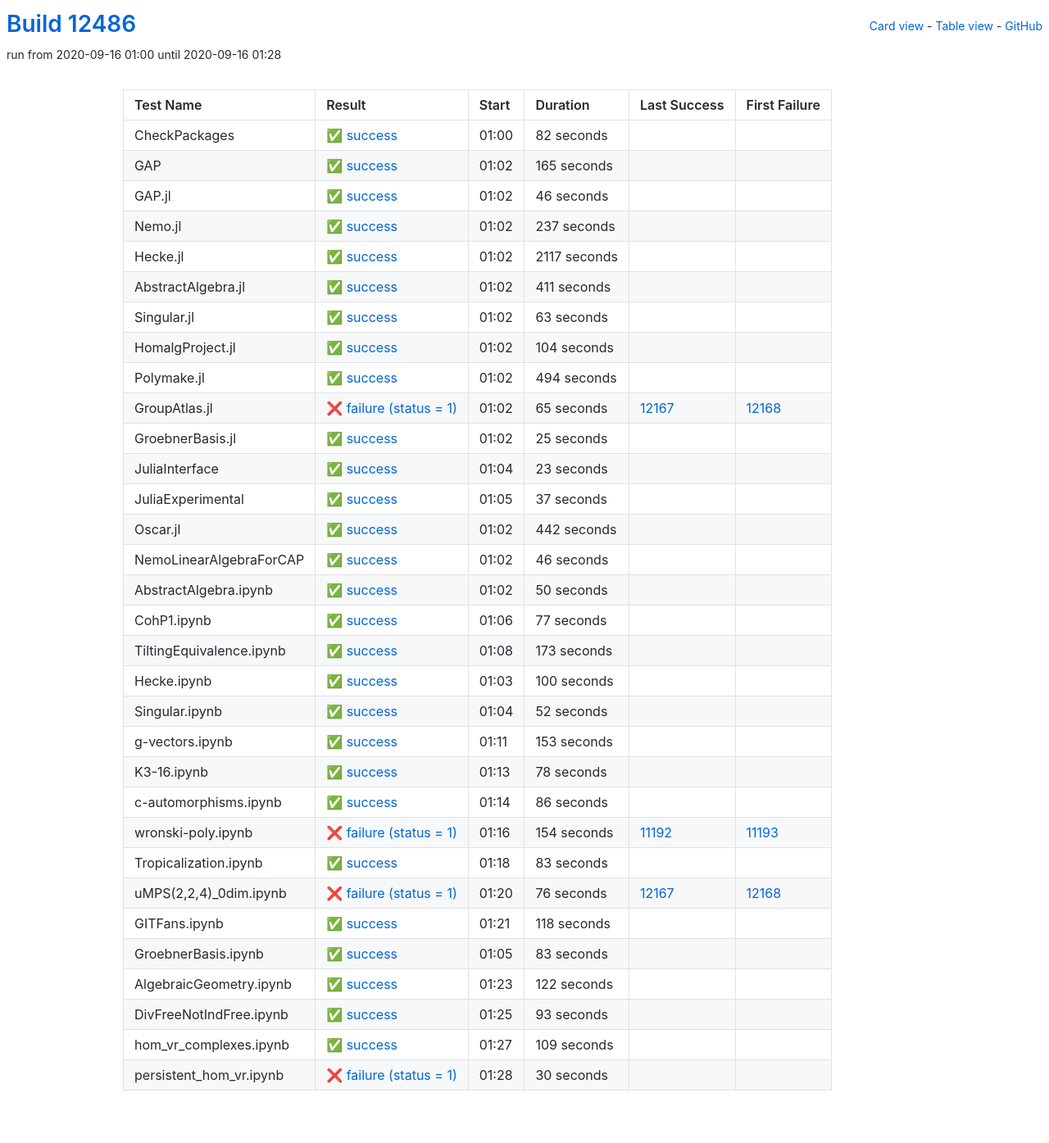
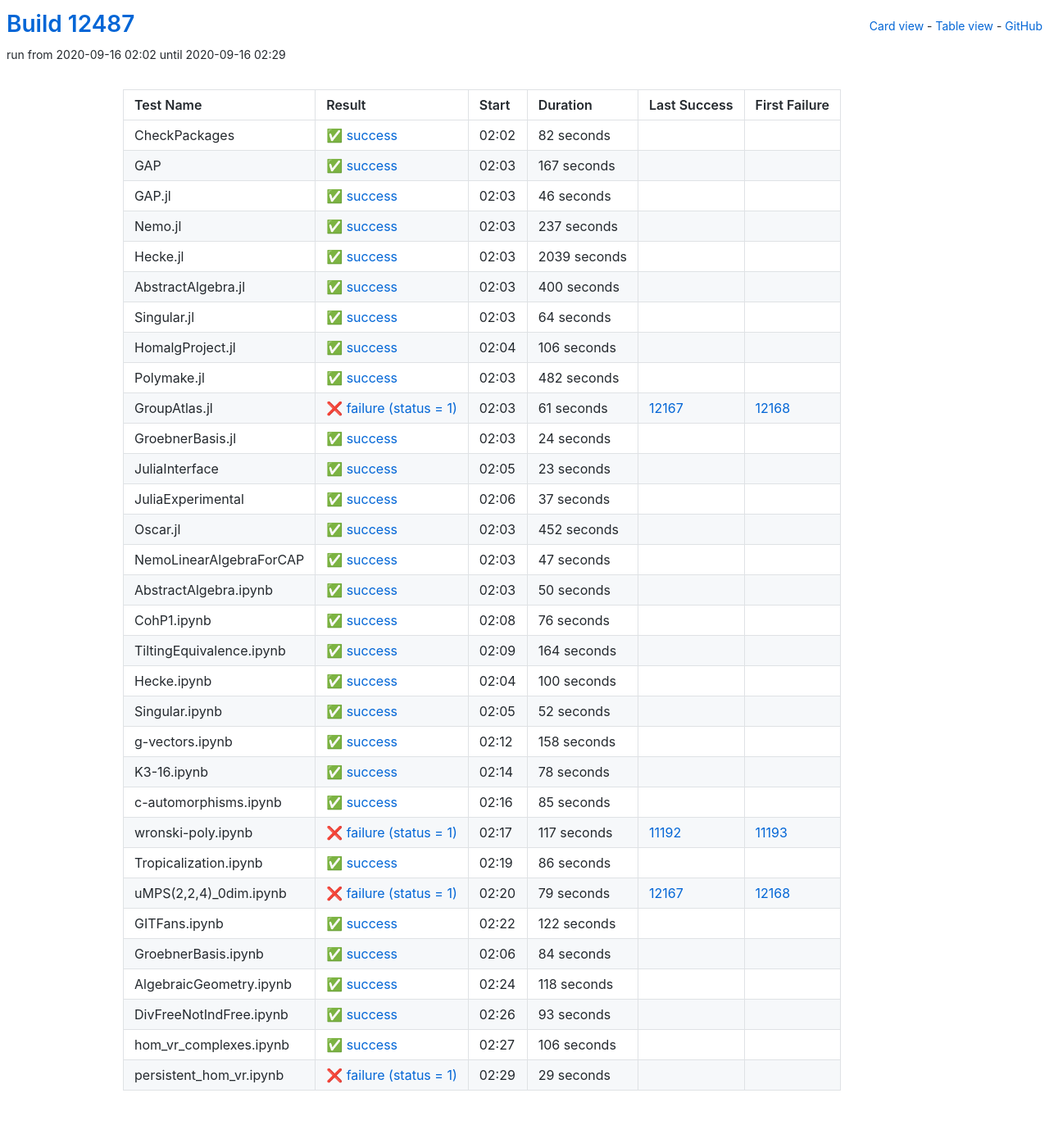
Before and after one commit to oscar-system/oscar-ci-status, a Jekyll site: the page built from table.html, in a window 1280 px wide. Shown: the whole page at 82% size. Built offline with Jekyll 4.4.1, drawn with Linux system fonts in a browser that asks for light colours.

Commit message:
Build #12487

```diff
--- a/_data/ci.yml
+++ b/_data/ci.yml
@@ -1,6 +1,6 @@
 ---
-build: 12486
-build_url: https://oscarci.mathematik.uni-kl.de/job/oscar/12486/
+build: 12487
+build_url: https://oscarci.mathematik.uni-kl.de/job/oscar/12487/
 job: oscar
 organization: oscar-system
 repo: oscar-ci-status
@@ -8,8 +8,8 @@
 tests:
 - name: CheckPackages
   id: checkpackages
-  log: https://oscarci.mathematik.uni-kl.de/job/oscar/12486/artifact/logs/build-12486/CheckPackages.log
-  start: 2020-09-16 01:00
+  log: https://oscarci.mathematik.uni-kl.de/job/oscar/12487/artifact/logs/build-12487/CheckPackages.log
+  start: 2020-09-16 02:02
   success: true
   exitcode: 0
   status: success
@@ -20,20 +20,20 @@
   first_failure_url:
 - name: GAP
   id: gap
-  log: https://oscarci.mathematik.uni-kl.de/job/oscar/12486/artifact/logs/build-12486/GAP.log
-  start: 2020-09-16 01:02
+  log: https://oscarci.mathematik.uni-kl.de/job/oscar/12487/artifact/logs/build-12487/GAP.log
+  start: 2020-09-16 02:03
   success: true
   exitcode: 0
   status: success
-  duration: 165
+  duration: 167
   last_success: false
   last_success_url:
   first_failure: false
   first_failure_url:
 - name: GAP.jl
   id: gap-jl
-  log: https://oscarci.mathematik.uni-kl.de/job/oscar/12486/artifact/logs/build-12486/GAP.jl.log
-  start: 2020-09-16 01:02
+  log: https://oscarci.mathematik.uni-kl.de/job/oscar/12487/artifact/logs/build-12487/GAP.jl.log
+  start: 2020-09-16 02:03
   success: true
   exitcode: 0
   status: success
@@ -44,8 +44,8 @@
   first_failure_url:
 - name: Nemo.jl
   id: nemo-jl
-  log: https://oscarci.mathematik.uni-kl.de/job/oscar/12486/artifact/logs/build-12486/Nemo.jl.log
-  start: 2020-09-16 01:02
+  log: https://oscarci.mathematik.uni-kl.de/job/oscar/12487/artifact/logs/build-12487/Nemo.jl.log
+  start: 2020-09-16 02:03
   success: true
   exitcode: 0
   status: success
@@ -56,92 +56,92 @@
   first_failure_url:
 - name: Hecke.jl
   id: hecke-jl
-  log: https://oscarci.mathematik.uni-kl.de/job/oscar/12486/artifact/logs/build-12486/Hecke.jl.log
-  start: 2020-09-16 01:02
+  log: https://oscarci.mathematik.uni-kl.de/job/oscar/12487/artifact/logs/build-12487/Hecke.jl.log
+  start: 2020-09-16 02:03
   success: true
   exitcode: 0
   status: success
-  duration: 2117
+  duration: 2039
   last_success: false
   last_success_url:
   first_failure: false
   first_failure_url:
 - name: AbstractAlgebra.jl
   id: abstractalgebra-jl
-  log: https://oscarci.mathematik.uni-kl.de/job/oscar/12486/artifact/logs/build-12486/AbstractAlgebra.jl.log
-  start: 2020-09-16 01:02
+  log: https://oscarci.mathematik.uni-kl.de/job/oscar/12487/artifact/logs/build-12487/AbstractAlgebra.jl.log
+  start: 2020-09-16 02:03
   success: true
   exitcode: 0
   status: success
-  duration: 411
+  duration: 400
   last_success: false
   last_success_url:
   first_failure: false
   first_failure_url:
 - name: Singular.jl
   id: singular-jl
-  log: https://oscarci.mathematik.uni-kl.de/job/oscar/12486/artifact/logs/build-12486/Singular.jl.log
-  start: 2020-09-16 01:02
+  log: https://oscarci.mathematik.uni-kl.de/job/oscar/12487/artifact/logs/build-12487/Singular.jl.log
+  start: 2020-09-16 02:03
   success: true
   exitcode: 0
   status: success
-  duration: 63
+  duration: 64
   last_success: false
   last_success_url:
   first_failure: false
   first_failure_url:
 - name: HomalgProject.jl
   id: homalgproject-jl
-  log: https://oscarci.mathematik.uni-kl.de/job/oscar/12486/artifact/logs/build-12486/HomalgProject.jl.log
-  start: 2020-09-16 01:02
+  log: https://oscarci.mathematik.uni-kl.de/job/oscar/12487/artifact/logs/build-12487/HomalgProject.jl.log
+  start: 2020-09-16 02:04
   success: true
   exitcode: 0
   status: success
-  duration: 104
+  duration: 106
   last_success: false
   last_success_url:
   first_failure: false
   first_failure_url:
 - name: Polymake.jl
   id: polymake-jl
-  log: https://oscarci.mathematik.uni-kl.de/job/oscar/12486/artifact/logs/build-12486/Polymake.jl.log
-  start: 2020-09-16 01:02
+  log: https://oscarci.mathematik.uni-kl.de/job/oscar/12487/artifact/logs/build-12487/Polymake.jl.log
+  start: 2020-09-16 02:03
   success: true
   exitcode: 0
   status: success
-  duration: 494
+  duration: 482
   last_success: false
   last_success_url:
   first_failure: false
   first_failure_url:
 - name: GroupAtlas.jl
   id: groupatlas-jl
-  log: https://oscarci.mathematik.uni-kl.de/job/oscar/12486/artifact/logs/build-12486/GroupAtlas.jl.log
-  start: 2020-09-16 01:02
+  log: https://oscarci.mathematik.uni-kl.de/job/oscar/12487/artifact/logs/build-12487/GroupAtlas.jl.log
+  start: 2020-09-16 02:03
   success: false
   exitcode: 1
   status: failure
-  duration: 65
+  duration: 61
   last_success: 12167
   last_success_url: https://oscarci.mathematik.uni-kl.de/job/oscar/12167/
   first_failure: 12168
   first_failure_url: https://oscarci.mathematik.uni-kl.de/job/oscar/12168/
 - name: GroebnerBasis.jl
   id: groebnerbasis-jl
-  log: https://oscarci.mathematik.uni-kl.de/job/oscar/12486/artifact/logs/build-12486/GroebnerBasis.jl.log
-  start: 2020-09-16 01:02
+  log: https://oscarci.mathematik.uni-kl.de/job/oscar/12487/artifact/logs/build-12487/GroebnerBasis.jl.log
+  start: 2020-09-16 02:03
   success: true
   exitcode: 0
   status: success
-  duration: 25
+  duration: 24
   last_success: false
   last_success_url:
   first_failure: false
   first_failure_url:
 - name: JuliaInterface
   id: juliainterface
-  log: https://oscarci.mathematik.uni-kl.de/job/oscar/12486/artifact/logs/build-12486/JuliaInterface.log
-  start: 2020-09-16 01:04
+  log: https://oscarci.mathematik.uni-kl.de/job/oscar/12487/artifact/logs/build-12487/JuliaInterface.log
+  start: 2020-09-16 02:05
   success: true
   exitcode: 0
   status: success
@@ -152,8 +152,8 @@
   first_failure_url:
 - name: JuliaExperimental
   id: juliaexperimental
-  log: https://oscarci.mathematik.uni-kl.de/job/oscar/12486/artifact/logs/build-12486/JuliaExperimental.log
-  start: 2020-09-16 01:05
+  log: https://oscarci.mathematik.uni-kl.de/job/oscar/12487/artifact/logs/build-12487/JuliaExperimental.log
+  start: 2020-09-16 02:06
   success: true
   exitcode: 0
   status: success
@@ -164,32 +164,32 @@
   first_failure_url:
 - name: Oscar.jl
   id: oscar-jl
-  log: https://oscarci.mathematik.uni-kl.de/job/oscar/12486/artifact/logs/build-12486/Oscar.jl.log
-  start: 2020-09-16 01:02
+  log: https://oscarci.mathematik.uni-kl.de/job/oscar/12487/artifact/logs/build-12487/Oscar.jl.log
+  start: 2020-09-16 02:03
   success: true
   exitcode: 0
   status: success
-  duration: 442
+  duration: 452
   last_success: false
   last_success_url:
   first_failure: false
   first_failure_url:
 - name: NemoLinearAlgebraForCAP
   id: nemolinearalgebraforcap
-  log: https://oscarci.mathematik.uni-kl.de/job/oscar/12486/artifact/logs/build-12486/NemoLinearAlgebraForCAP.log
-  start: 2020-09-16 01:02
+  log: https://oscarci.mathematik.uni-kl.de/job/oscar/12487/artifact/logs/build-12487/NemoLinearAlgebraForCAP.log
+  start: 2020-09-16 02:03
   success: true
   exitcode: 0
   status: success
-  duration: 46
+  duration: 47
   last_success: false
   last_success_url:
   first_failure: false
   first_failure_url:
 - name: AbstractAlgebra.ipynb
   id: abstractalgebra-ipynb
-  log: https://oscarci.mathematik.uni-kl.de/job/oscar/12486/artifact/logs/build-12486/AbstractAlgebra.ipynb.log
-  start: 2020-09-16 01:02
+  log: https://oscarci.mathematik.uni-kl.de/job/oscar/12487/artifact/logs/build-12487/AbstractAlgebra.ipynb.log
+  start: 2020-09-16 02:03
   success: true
   exitcode: 0
   status: success
@@ -200,32 +200,32 @@
   first_failure_url:
 - name: CohP1.ipynb
   id: cohp1-ipynb
-  log: https://oscarci.mathematik.uni-kl.de/job/oscar/12486/artifact/logs/build-12486/CohP1.ipynb.log
-  start: 2020-09-16 01:06
+  log: https://oscarci.mathematik.uni-kl.de/job/oscar/12487/artifact/logs/build-12487/CohP1.ipynb.log
+  start: 2020-09-16 02:08
   success: true
   exitcode: 0
   status: success
-  duration: 77
+  duration: 76
   last_success: false
   last_success_url:
   first_failure: false
   first_failure_url:
 - name: TiltingEquivalence.ipynb
   id: tiltingequivalence-ipynb
-  log: https://oscarci.mathematik.uni-kl.de/job/oscar/12486/artifact/logs/build-12486/TiltingEquivalence.ipynb.log
-  start: 2020-09-16 01:08
+  log: https://oscarci.mathematik.uni-kl.de/job/oscar/12487/artifact/logs/build-12487/TiltingEquivalence.ipynb.log
+  start: 2020-09-16 02:09
   success: true
   exitcode: 0
   status: success
-  duration: 173
+  duration: 164
   last_success: false
   last_success_url:
   first_failure: false
   first_failure_url:
 - name: Hecke.ipynb
   id: hecke-ipynb
-  log: https://oscarci.mathematik.uni-kl.de/job/oscar/12486/artifact/logs/build-12486/Hecke.ipynb.log
-  start: 2020-09-16 01:03
+  log: https://oscarci.mathematik.uni-kl.de/job/oscar/12487/artifact/logs/build-12487/Hecke.ipynb.log
+  start: 2020-09-16 02:04
   success: true
   exitcode: 0
   status: success
@@ -236,8 +236,8 @@
   first_failure_url:
 - name: Singular.ipynb
   id: singular-ipynb
-  log: https://oscarci.mathematik.uni-kl.de/job/oscar/12486/artifact/logs/build-12486/Singular.ipynb.log
-  start: 2020-09-16 01:04
+  log: https://oscarci.mathematik.uni-kl.de/job/oscar/12487/artifact/logs/build-12487/Singular.ipynb.log
+  start: 2020-09-16 02:05
   success: true
   exitcode: 0
   status: success
@@ -248,20 +248,20 @@
   first_failure_url:
 - name: g-vectors.ipynb
   id: g-vectors-ipynb
-  log: https://oscarci.mathematik.uni-kl.de/job/oscar/12486/artifact/logs/build-12486/g-vectors.ipynb.log
-  start: 2020-09-16 01:11
+  log: https://oscarci.mathematik.uni-kl.de/job/oscar/12487/artifact/logs/build-12487/g-vectors.ipynb.log
+  start: 2020-09-16 02:12
   success: true
   exitcode: 0
   status: success
-  duration: 153
+  duration: 158
   last_success: false
   last_success_url:
   first_failure: false
   first_failure_url:
 - name: K3-16.ipynb
   id: k3-16-ipynb
-  log: https://oscarci.mathematik.uni-kl.de/job/oscar/12486/artifact/logs/build-12486/K3-16.ipynb.log
-  start: 2020-09-16 01:13
+  log: https://oscarci.mathematik.uni-kl.de/job/oscar/12487/artifact/logs/build-12487/K3-16.ipynb.log
+  start: 2020-09-16 02:14
   success: true
   exitcode: 0
   status: success
@@ -272,8 +272,32 @@
   first_failure_url:
 - name: c-automorphisms.ipynb
   id: c-automorphisms-ipynb
-  log: https://oscarci.mathematik.uni-kl.de/job/oscar/12486/artifact/logs/build-12486/c-automorphisms.ipynb.log
-  start: 2020-09-16 01:14
+  log: https://oscarci.mathematik.uni-kl.de/job/oscar/12487/artifact/logs/build-12487/c-automorphisms.ipynb.log
+  start: 2020-09-16 02:16
+  success: true
+  exitcode: 0
+  status: success
+  duration: 85
+  last_success: false
+  last_success_url:
+  first_failure: false
+  first_failure_url:
+- name: wronski-poly.ipynb
+  id: wronski-poly-ipynb
+  log: https://oscarci.mathematik.uni-kl.de/job/oscar/12487/artifact/logs/build-12487/wronski-poly.ipynb.log
+  start: 2020-09-16 02:17
+  success: false
+  exitcode: 1
+  status: failure
+  duration: 117
+  last_success: 11192
+  last_success_url: https://oscarci.mathematik.uni-kl.de/job/oscar/11192/
+  first_failure: 11193
+  first_failure_url: https://oscarci.mathematik.uni-kl.de/job/oscar/11193/
+- name: Tropicalization.ipynb
+  id: tropicalization-ipynb
+  log: https://oscarci.mathematik.uni-kl.de/job/oscar/12487/artifact/logs/build-12487/Tropicalization.ipynb.log
+  start: 2020-09-16 02:19
   success: true
   exitcode: 0
   status: success
@@ -282,46 +306,46 @@
   last_success_url:
   first_failure: false
   first_failure_url:
-- name: wronski-poly.ipynb
-  id: wronski-poly-ipynb
-  log: https://oscarci.mathematik.uni-kl.de/job/oscar/12486/artifact/logs/build-12486/wronski-poly.ipynb.log
-  start: 2020-09-16 01:16
+- name: uMPS(2,2,4)_0dim.ipynb
+  id: umps-2-2-4-0dim-ipynb
+  log: https://oscarci.mathematik.uni-kl.de/job/oscar/12487/artifact/logs/build-12487/uMPS-2-2-4-_0dim.ipynb.log
+  start: 2020-09-16 02:20
   success: false
   exitcode: 1
   status: failure
-  duration: 154
-  last_success: 11192
-  last_success_url: https://oscarci.mathematik.uni-kl.de/job/oscar/11192/
-  first_failure: 11193
-  first_failure_url: https://oscarci.mathematik.uni-kl.de/job/oscar/11193/
-- name: Tropicalization.ipynb
-  id: tropicalization-ipynb
-  log: https://oscarci.mathematik.uni-kl.de/job/oscar/12486/artifact/logs/build-12486/Tropicalization.ipynb.log
-  start: 2020-09-16 01:18
-  success: true
-  exitcode: 0
-  status: success
-  duration: 83
-  last_success: false
-  last_success_url:
-  first_failure: false
-  first_failure_url:
-- name: uMPS(2,2,4)_0dim.ipynb
-  id: umps-2-2-4-0dim-ipynb
-  log: https://oscarci.mathematik.uni-kl.de/job/oscar/12486/artifact/logs/build-12486/uMPS-2-2-4-_0dim.ipynb.log
-  start: 2020-09-16 01:20
-  success: false
-  exitcode: 1
-  status: failure
-  duration: 76
+  duration: 79
   last_success: 12167
   last_success_url: https://oscarci.mathematik.uni-kl.de/job/oscar/12167/
   first_failure: 12168
   first_failure_url: https://oscarci.mathematik.uni-kl.de/job/oscar/12168/
 - name: GITFans.ipynb
   id: gitfans-ipynb
-  log: https://oscarci.mathematik.uni-kl.de/job/oscar/12486/artifact/logs/build-12486/GITFans.ipynb.log
-  start: 2020-09-16 01:21
+  log: https://oscarci.mathematik.uni-kl.de/job/oscar/12487/artifact/logs/build-12487/GITFans.ipynb.log
+  start: 2020-09-16 02:22
+  success: true
+  exitcode: 0
+  status: success
+  duration: 122
+  last_success: false
+  last_success_url:
+  first_failure: false
+  first_failure_url:
+- name: GroebnerBasis.ipynb
+  id: groebnerbasis-ipynb
+  log: https://oscarci.mathematik.uni-kl.de/job/oscar/12487/artifact/logs/build-12487/GroebnerBasis.ipynb.log
+  start: 2020-09-16 02:06
+  success: true
+  exitcode: 0
+  status: success
+  duration: 84
+  last_success: false
+  last_success_url:
+  first_failure: false
+  first_failure_url:
+- name: AlgebraicGeometry.ipynb
+  id: algebraicgeometry-ipynb
+  log: https://oscarci.mathematik.uni-kl.de/job/oscar/12487/artifact/logs/build-12487/AlgebraicGeometry.ipynb.log
+  start: 2020-09-16 02:24
   success: true
   exitcode: 0
   status: success
@@ -330,34 +354,10 @@
   last_success_url:
   first_failure: false
   first_failure_url:
-- name: GroebnerBasis.ipynb
-  id: groebnerbasis-ipynb
-  log: https://oscarci.mathematik.uni-kl.de/job/oscar/12486/artifact/logs/build-12486/GroebnerBasis.ipynb.log
-  start: 2020-09-16 01:05
-  success: true
-  exitcode: 0
-  status: success
-  duration: 83
-  last_success: false
-  last_success_url:
-  first_failure: false
-  first_failure_url:
-- name: AlgebraicGeometry.ipynb
-  id: algebraicgeometry-ipynb
-  log: https://oscarci.mathematik.uni-kl.de/job/oscar/12486/artifact/logs/build-12486/AlgebraicGeometry.ipynb.log
-  start: 2020-09-16 01:23
-  success: true
-  exitcode: 0
-  status: success
-  duration: 122
-  last_success: false
-  last_success_url:
-  first_failure: false
-  first_failure_url:
 - name: DivFreeNotIndFree.ipynb
   id: divfreenotindfree-ipynb
-  log: https://oscarci.mathematik.uni-kl.de/job/oscar/12486/artifact/logs/build-12486/DivFreeNotIndFree.ipynb.log
-  start: 2020-09-16 01:25
+  log: https://oscarci.mathematik.uni-kl.de/job/oscar/12487/artifact/logs/build-12487/DivFreeNotIndFree.ipynb.log
+  start: 2020-09-16 02:26
   success: true
   exitcode: 0
   status: success
@@ -368,24 +368,24 @@
   first_failure_url:
 - name: hom_vr_complexes.ipynb
   id: hom-vr-complexes-ipynb
-  log: https://oscarci.mathematik.uni-kl.de/job/oscar/12486/artifact/logs/build-12486/hom_vr_complexes.ipynb.log
-  start: 2020-09-16 01:27
+  log: https://oscarci.mathematik.uni-kl.de/job/oscar/12487/artifact/logs/build-12487/hom_vr_complexes.ipynb.log
+  start: 2020-09-16 02:27
   success: true
   exitcode: 0
   status: success
-  duration: 109
+  duration: 106
   last_success: false
   last_success_url:
   first_failure: false
   first_failure_url:
 - name: persistent_hom_vr.ipynb
   id: persistent-hom-vr-ipynb
-  log: https://oscarci.mathematik.uni-kl.de/job/oscar/12486/artifact/logs/build-12486/persistent_hom_vr.ipynb.log
-  start: 2020-09-16 01:28
+  log: https://oscarci.mathematik.uni-kl.de/job/oscar/12487/artifact/logs/build-12487/persistent_hom_vr.ipynb.log
+  start: 2020-09-16 02:29
   success: false
   exitcode: 1
   status: failure
-  duration: 30
+  duration: 29
   last_success: false
   last_success_url:
   first_failure: false
```
Also changed, not shown: README.md.
